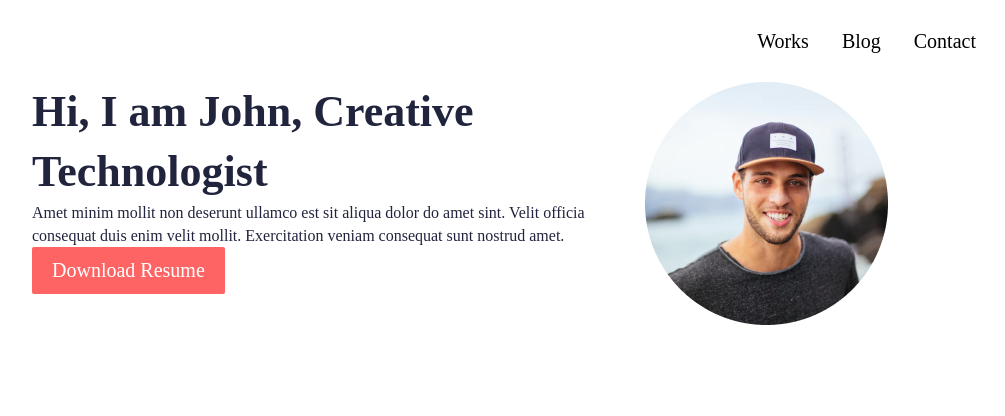
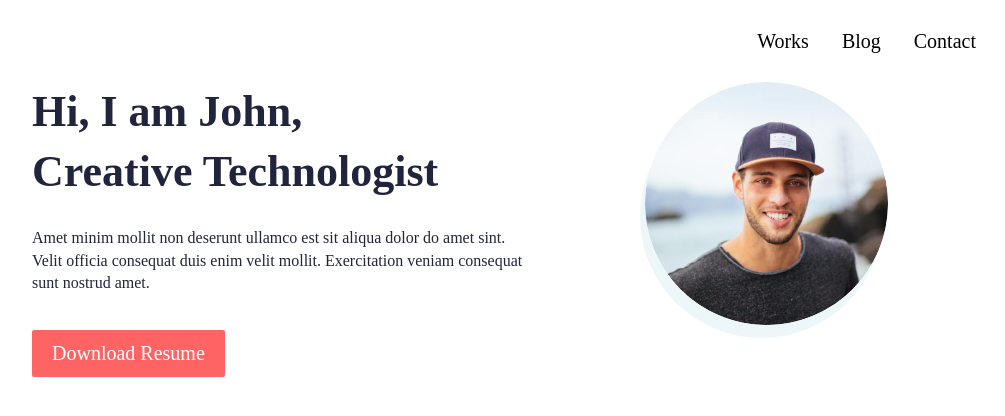
Before and after one commit to strokeaback/John_Web_page, a website: page #src/index.html in a window 1280 px wide. Shown: the whole page, without its empty margins (180-1185 px from the left). Drawn offline with nearby package versions, Linux system fonts and the light colour scheme; files that its build step writes are made by us from their sources.

Commit message:
Исправил название avatar в home.scss

```diff
--- a/#src/index.html
+++ b/#src/index.html
@@ -10,14 +10,14 @@
 				<div class="hello">
 					<div class="hello__container _container">
 						<div class="hello__content">
-							<h1 class="hello__title title">Hi, I am John, Creative Technologist</h1>
+							<h1 class="hello__title title">Hi, I am John,<br> Creative Technologist</h1>
 							<div class="hello__text text">
 								Amet minim mollit non deserunt ullamco est sit aliqua dolor do amet sint. Velit officia consequat duis enim velit mollit. Exercitation veniam consequat sunt nostrud amet.
 							</div>
 							<a href="" class="hello__btn btn">Download Resume</a>
 						</div>
-						<div class="hello__avatar">
-							<img src="img/Ellipse%201.png" alt="">
+						<div>
+							<img class="hello__avatar" src="img/Ellipse%201.png" alt="">
 						</div>
 					</div>
 				</div>
--- a/#src/scss/home.scss
+++ b/#src/scss/home.scss
@@ -5,26 +5,29 @@
   }
 
   &__content {
-
+    padding: 0px 110px 0px 0px;
+    flex: 1 1 auto;
   }
 
   &__title {
-
+    margin: 0px 0px 25px 0px;
   }
 
   &__text {
-
+    margin: 0px 0px 35px 0px;
   }
 
   &__btn {
 
   }
 
-  &__avavtar {
+  &__avatar {
     flex: 0 0 243px;
     height: 243px;
+    position: relative;
     border-radius: 50%;
-    overflow: hidden;
+    box-shadow: -5px 13px 0px 0px #EDF7FA;
+    //overflow: hidden;
     img {
       max-width: 100%;
     }
```
Also changed, not shown: John/index.html (+3 -3 lines), John/css/style.css, John/css/style.min.css.
